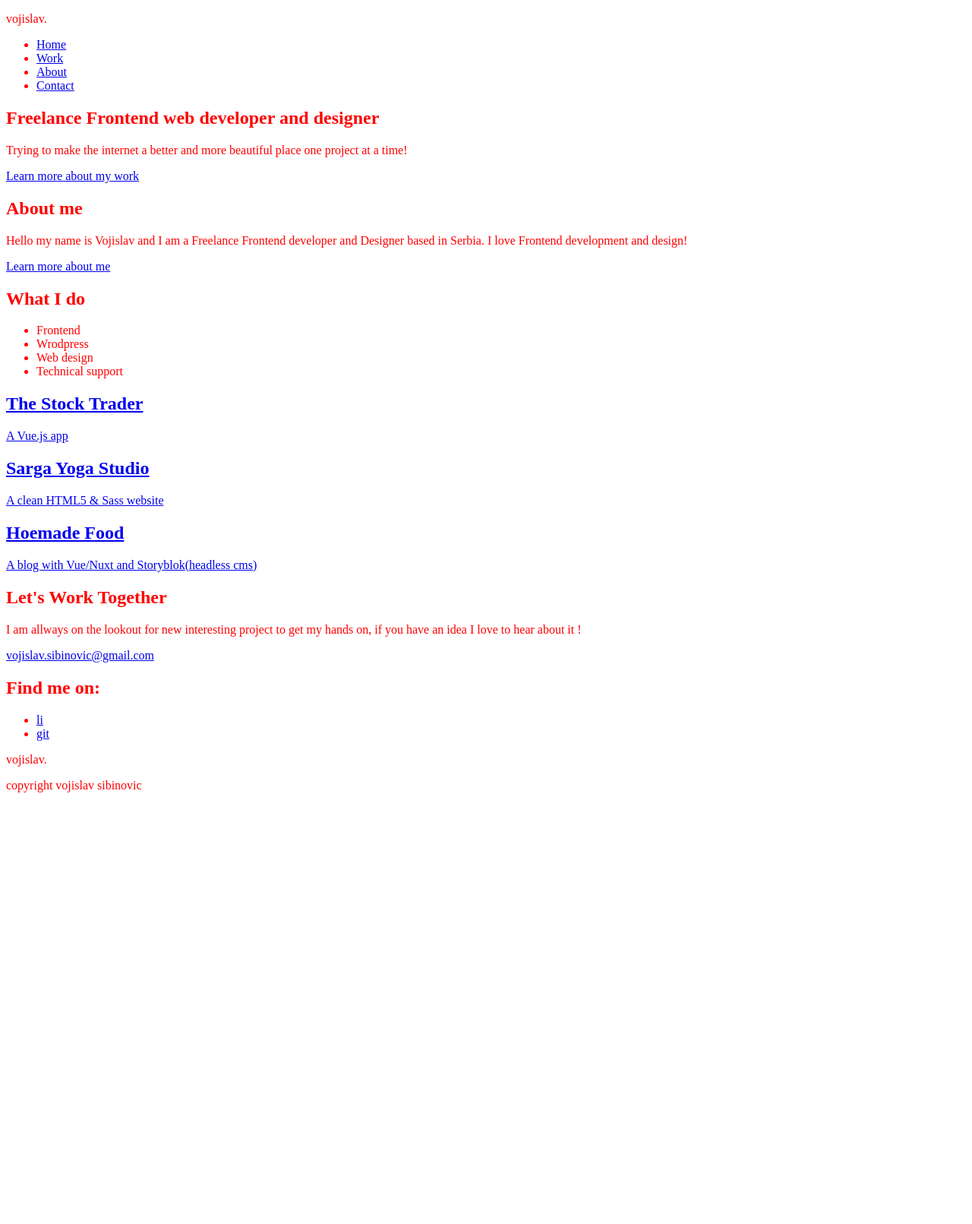
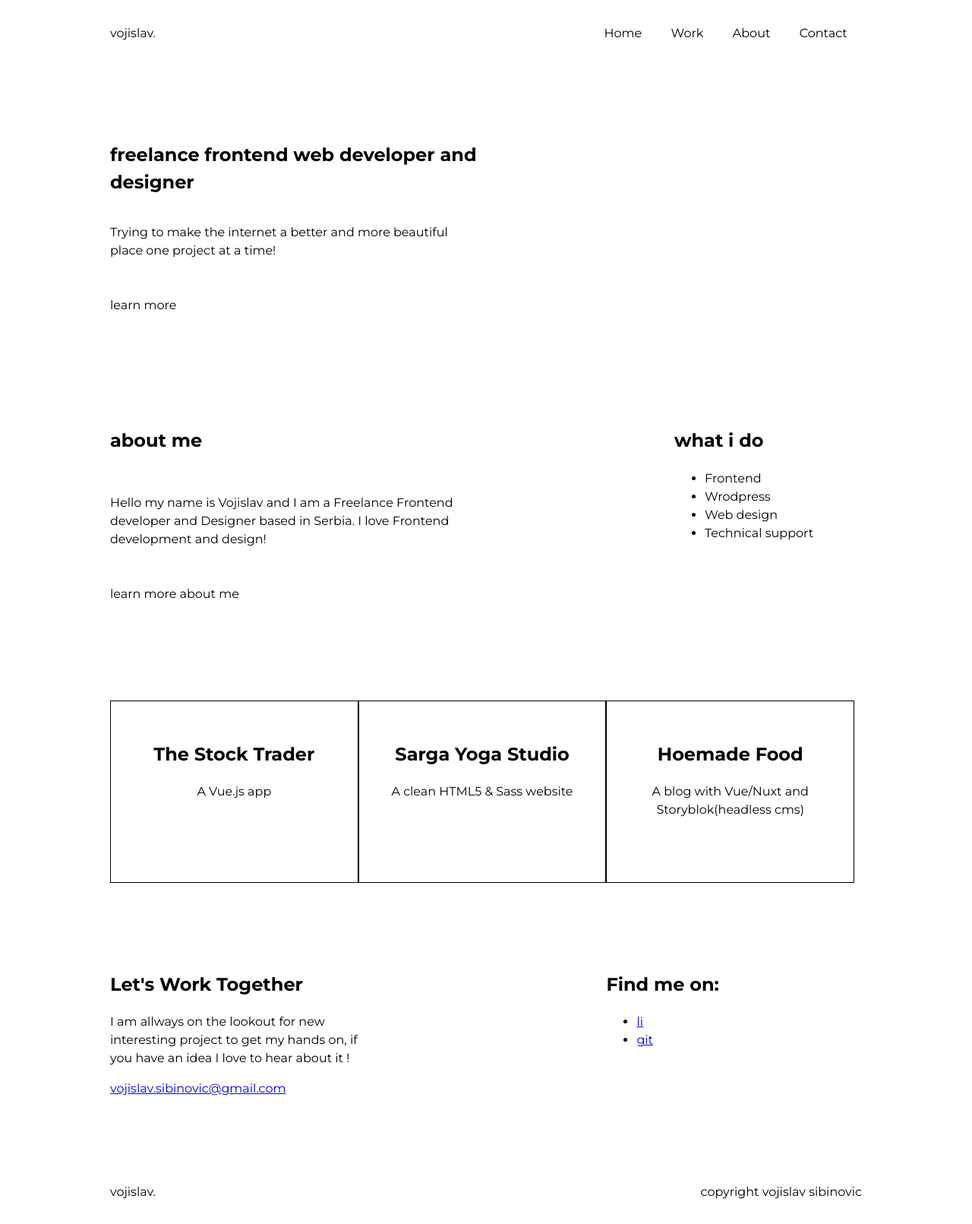
Before and after one commit to superVoja/new-portfolio, a website: page dist/index.html in a window 1280 px wide. Shown: the whole page at 76% size. Before the commit the page ends 1059 px from the top, so only its background shows below. Drawn offline with Linux system fonts and the light colour scheme.

Commit message:
basic style and layout done

```diff
--- a/scss/main.scss
+++ b/scss/main.scss
@@ -1,4 +1,180 @@
 @import "config";
+/* ---------- global ----------*/
+* {
+  box-sizing: border-box;
+}
+html,
 body {
-  color: red;
+  background: $secondary-color;
+  color: $primary-text;
+  margin: 0;
+  padding: 0;
+  font-family: $main-font;
+  line-height: 1.5;
 }
+.container {
+  max-width: 1020px;
+  box-sizing: border-box;
+  margin-right: auto;
+  margin-left: auto;
+  padding-right: 15px;
+  padding-left: 15px;
+}
+/* ---------- header ----------*/
+.header {
+  width: 100%;
+  height: 70px;
+  padding: 1rem 0;
+}
+.nav-container {
+  display: flex;
+  flex-wrap: wrap;
+  align-items: center;
+  margin: 0;
+  padding: 0;
+
+  .branding {
+    flex-basis: 25%;
+    display: block;
+    max-width: 25%;
+  }
+
+  .nav {
+    flex-basis: 75%;
+    max-width: 75%;
+  }
+
+  .main-nav {
+    display: flex;
+    justify-content: flex-end;
+    text-align: right;
+
+    .nav-item {
+      list-style: none;
+    }
+
+    .nav-link {
+      display: block;
+      padding: 0 1.2rem;
+      text-decoration: none;
+      color: $primary-text;
+    }
+  }
+}
+/* ---------- intro ---------*/
+.intro-container {
+  display: grid;
+  grid-template-rows: 1fr;
+  grid-template-columns: 1fr 1fr;
+  grid-gap: 1rem;
+  padding-top: 6rem;
+}
+
+.intro-content {
+  display: flex;
+  flex-direction: column;
+
+  .intro-heading {
+    color: $primary-text;
+    text-transform: lowercase;
+  }
+
+  .intro-text {
+    color: $primary-text;
+  }
+
+  .intro-link {
+    text-decoration: none;
+    color: $primary-text;
+    text-transform: lowercase;
+    margin-top: 2rem;
+  }
+}
+/* ---------- about-intro ---------*/
+.about-intro-container {
+  display: grid;
+  grid-template-rows: 1fr;
+  grid-template-columns: 1fr 1fr;
+  grid-gap: 1rem;
+  padding-top: 6rem;
+}
+.about-me {
+  padding: 2rem 0;
+
+  .about-me-heading {
+    color: $primary-text;
+    text-transform: lowercase;
+  }
+
+  .about-me-text {
+    color: $primary-text;
+    padding: 2rem 0;
+  }
+
+  .about-me-link {
+    text-decoration: none;
+    color: $primary-text;
+    text-transform: lowercase;
+  }
+}
+
+.what-i-do {
+  padding: 2rem 0;
+  margin-left: 15rem;
+}
+/* ---------- main-work ---------*/
+.work-container {
+  padding-top: 6rem;
+  display: flex;
+  flex-flow: row wrap;
+  .work-link {
+    color: $primary-text;
+    text-decoration: none;
+    flex-basis: 33%;
+  }
+  .work-info {
+    border: 1px solid black;
+    padding: 2rem;
+    height: 15rem;
+    text-align: center;
+  }
+}
+/* ---------- main-contact --------*/
+.main-contact {
+  padding: 6rem 0;
+}
+
+.contact-container {
+  display: flex;
+  flex-wrap: wrap;
+
+  .contact-info {
+    flex-basis: 33%;
+    max-width: 33%;
+  }
+
+  .contact-links {
+    flex-basis: 33%;
+    max-width: 33%;
+    margin-left: 33%;
+  }
+}
+/* ---------- main-footer--------*/
+.main-footer {
+  width: 100%;
+  height: 70px;
+}
+.footer-container {
+  display: flex;
+  flex-wrap: wrap;
+  justify-content: center;
+
+  .branding {
+    flex-basis: 50%;
+    text-align: left;
+  }
+  .copyright {
+    flex-basis: 50%;
+    text-align: right;
+  }
+}
```
Also changed, not shown: dist/css/main.css, dist/index.html.
